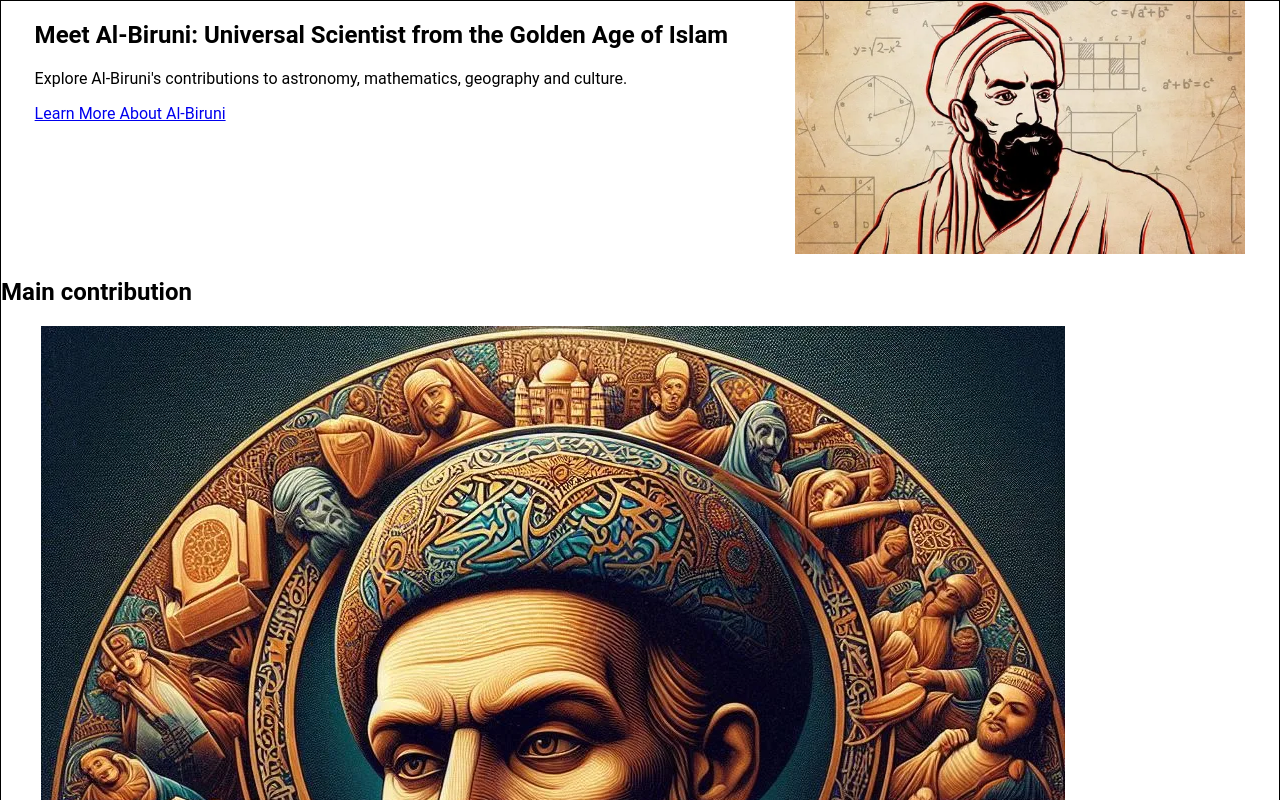
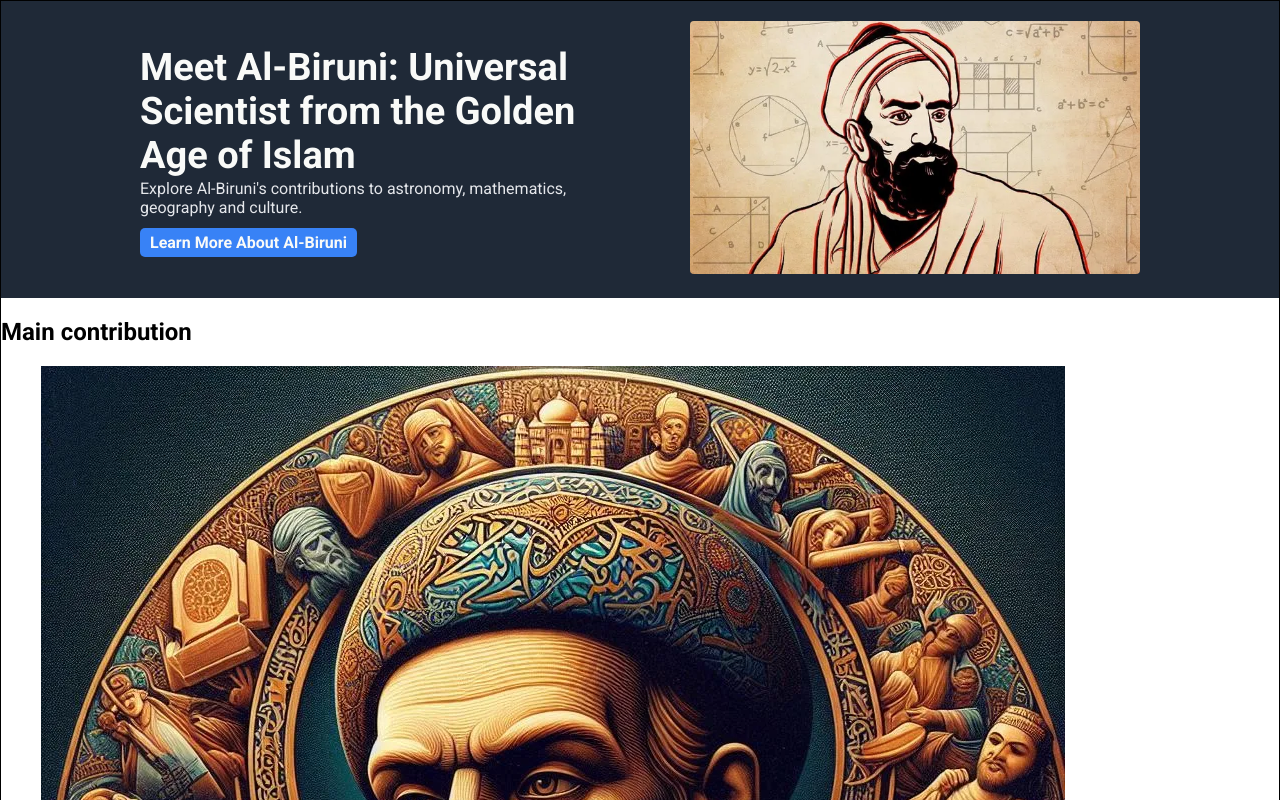
Before and after one commit to irfanifn/al-biruni, a plain HTML site: page index.html in a window 1280 px wide. Shown: the top 800 px of the page. Drawn offline with Linux system fonts and the light colour scheme.

Commit message:
Add hero section styles
Add flex layout and center alignment
Set background color and padding
Style hero content and image
Configure typography for headings and paragraphs
Style call-to-action button

```diff
--- a/index.html
+++ b/index.html
@@ -3,6 +3,12 @@
   <head>
     <meta charset="UTF-8" />
     <meta name="viewport" content="width=device-width, initial-scale=1.0" />
+    <link rel="preconnect" href="https://fonts.googleapis.com" />
+    <link rel="preconnect" href="https://fonts.gstatic.com" crossorigin />
+    <link
+      href="https://fonts.googleapis.com/css2?family=Roboto:wght@400;500;700&display=swap"
+      rel="stylesheet"
+    />
     <link rel="stylesheet" href="style.css" />
     <title>Al-Biruni</title>
   </head>
--- a/style.css
+++ b/style.css
@@ -7,9 +7,42 @@ body {
 
 .hero-section {
   display: flex;
-  justify-content: space-around;
+  justify-content: center;
+  align-items: center;
+  background-color: #1f2937;
+  padding: 20px;
+  gap: 100px;
+}
+
+.hero-al-biruni {
+  width: 450px;
 }
 
 .hero-img > img {
   width: 450px;
+  border-radius: 4px;
 }
+
+h1 {
+  font-size: 38px;
+  font-weight: 900;
+  color: #f9faf8;
+  margin-bottom: 2px;
+  margin-top: -2px;
+}
+
+.hero-al-biruni > p {
+  font-size: 16px;
+  color: #e5e7eb;
+  margin-top: 2px;
+}
+
+a {
+  font-size: 16px;
+  color: #f9faf8;
+  font-weight: 900;
+  background-color: #3882f6;
+  text-decoration: none;
+  padding: 5px 10px;
+  border-radius: 5px;
+}
```
